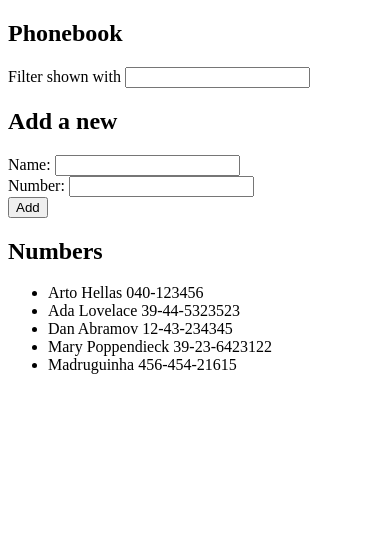
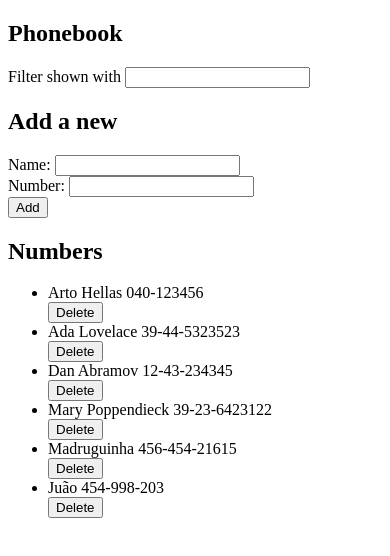
Before and after one commit to Gersoncs107/courseinfo, a React (Create React App) app: page / in a window 390 px wide. Shown: the top 556 px of the page. Built offline with nearby package versions, Linux system fonts and the light colour scheme; data requests are answered from the project's data file.

Commit message:
phonebook

```diff
--- a/db.json
+++ b/db.json
@@ -24,6 +24,11 @@
       "id": 5,
       "name": "Madruguinha",
       "number": "456-454-21615"
+    },
+    {
+      "id": 6,
+      "name": "Juão",
+      "number": "454-998-203"
     }
   ]
 }
--- a/src/components/Persons.js
+++ b/src/components/Persons.js
@@ -1,5 +1,11 @@
 const Person = ({name, number}) => {
-  return <li>{name} {number}</li>
+  return (
+    <div>
+      <li>{name} {number}</li>
+      <button type="sumbit">Delete</button>
+    </div>
+
+  )
 }
 
 const Persons = ({persons}) => {
```
